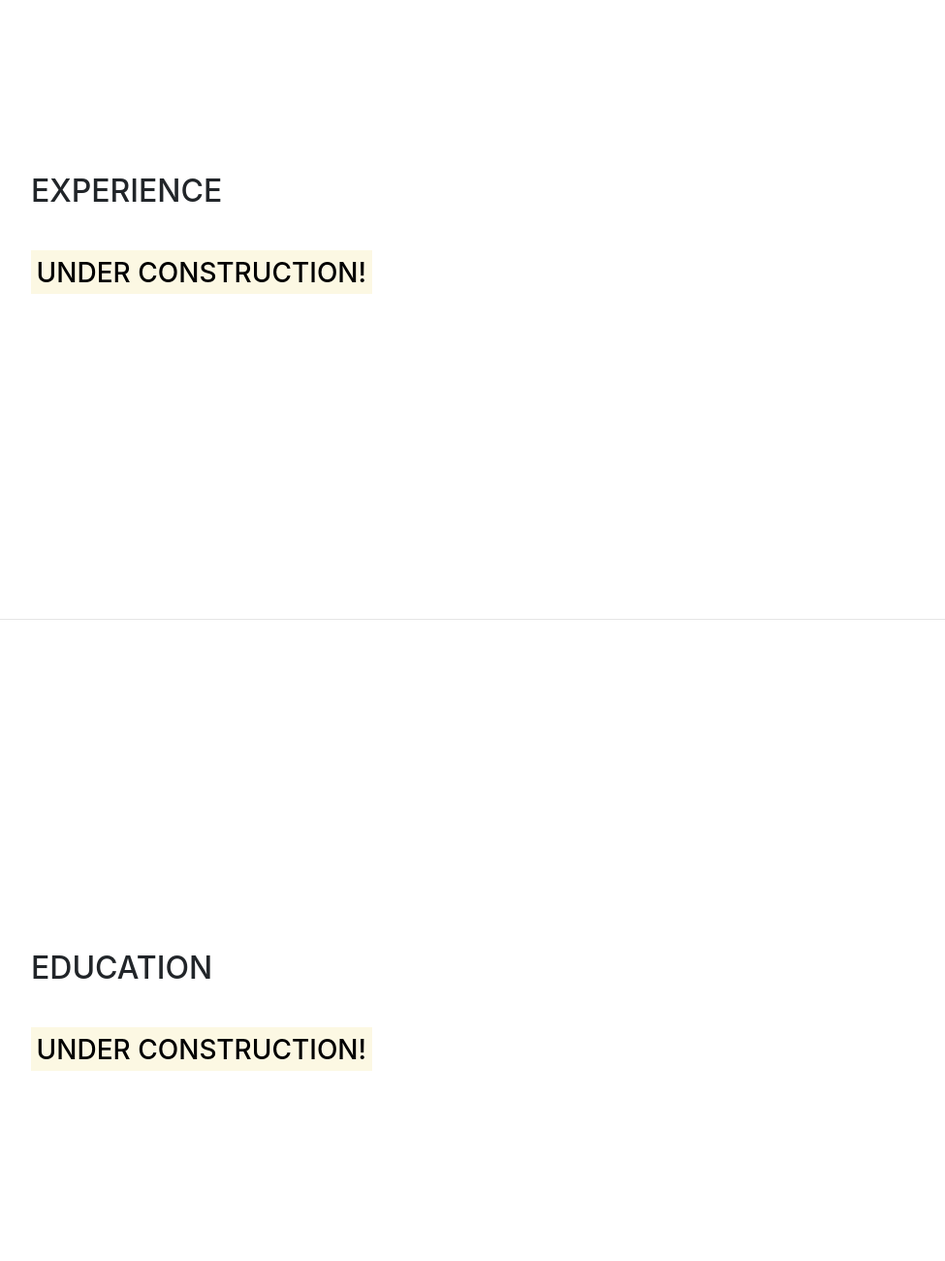
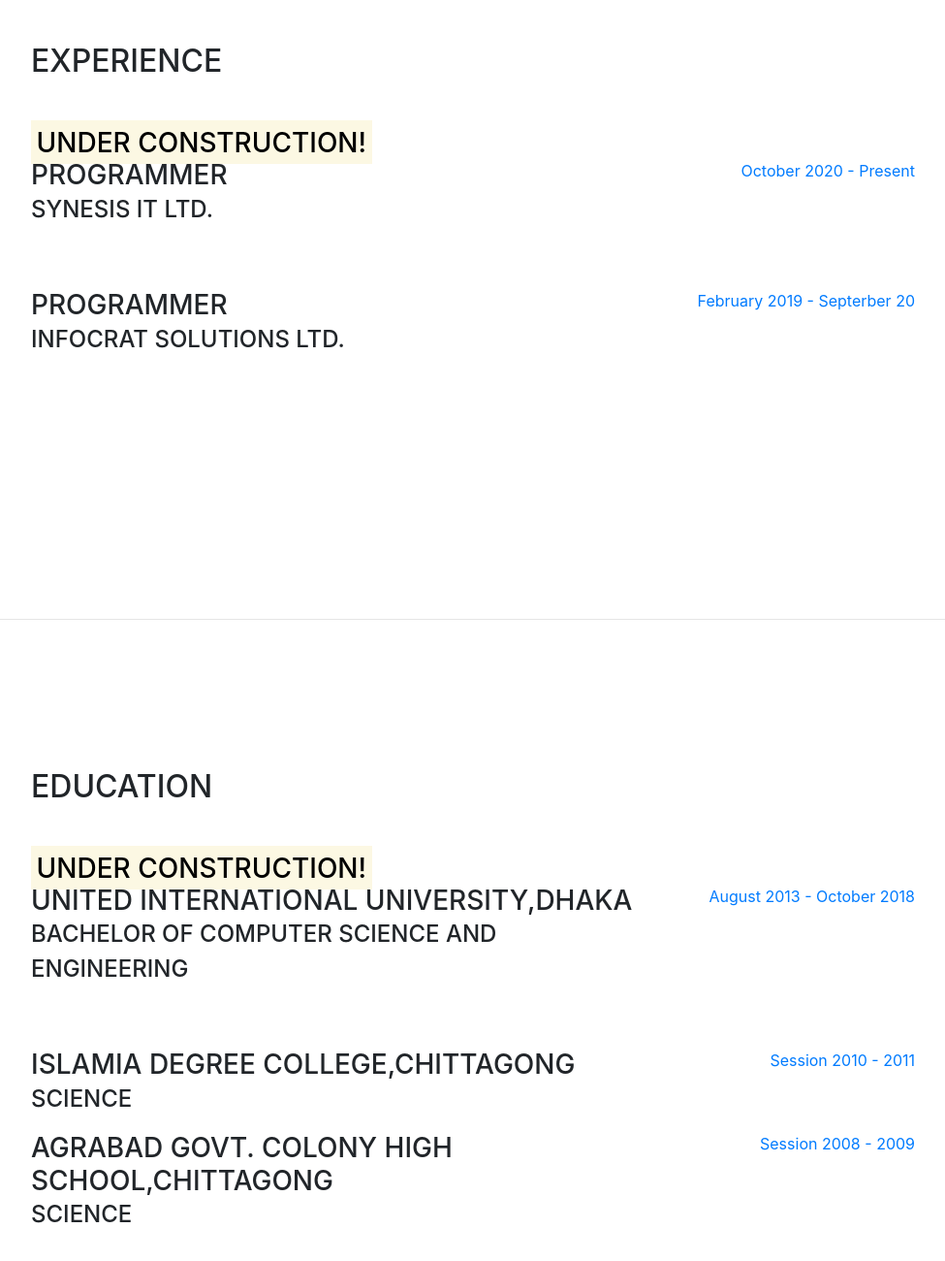
Before and after one commit to nazmulhyder/nazmulhyder.github.io, a website with bundled scripts: page index.html in a window 1280 px wide. Shown: the part 963-2263 px from the top of the page at 97% size, without its empty margins (288-1263 px from the left). Built offline with nearby package versions, Linux system fonts and the light colour scheme; a web font is replaced by a local one.

Commit message:
add work exp and education to index

```diff
--- a/index.html
+++ b/index.html
@@ -100,27 +100,27 @@
 
           <h3 class="mb-0"><mark>Under Construction!</mark></h3>
 
-          <!-- <div class="resume-item d-flex flex-column flex-md-row mb-5">
+          <div class="resume-item d-flex flex-column flex-md-row mb-5">
             <div class="resume-content mr-auto">
-              <h3 class="mb-0">Senior Web Developer</h3>
-              <div class="subheading mb-3">Intelitec Solutions</div>
-              <p>Bring to the table win-win survival strategies to ensure proactive domination. At the end of the day, going forward, a new normal that has evolved from generation X is on the runway heading towards a streamlined cloud solution. User generated content in real-time will have multiple touchpoints for offshoring.</p>
+              <h3 class="mb-0">Programmer</h3>
+              <div class="subheading mb-3">Synesis IT Ltd.</div>
+              <!-- <p>Research & Development heathcare CRM based project</p> -->
             </div>
             <div class="resume-date text-md-right">
-              <span class="text-primary">March 2013 - Present</span>
+              <span class="text-primary">October 2020 - Present</span>
             </div>
-          </div> -->
+          </div>
 
-          <!-- <div class="resume-item d-flex flex-column flex-md-row mb-5">
+          <div class="resume-item d-flex flex-column flex-md-row mb-5">
             <div class="resume-content mr-auto">
-              <h3 class="mb-0">Web Developer</h3>
-              <div class="subheading mb-3">Intelitec Solutions</div>
-              <p>Capitalize on low hanging fruit to identify a ballpark value added activity to beta test. Override the digital divide with additional clickthroughs from DevOps. Nanotechnology immersion along the information highway will close the loop on focusing solely on the bottom line.</p>
+              <h3 class="mb-0">Programmer</h3>
+              <div class="subheading mb-3">Infocrat Solutions Ltd.</div>
+              <!-- <p>Capitalize on low hanging fruit to identify a ballpark value added activity to beta test. Override the digital divide with additional clickthroughs from DevOps. Nanotechnology immersion along the information highway will close the loop on focusing solely on the bottom line.</p> -->
             </div>
             <div class="resume-date text-md-right">
-              <span class="text-primary">December 2011 - March 2013</span>
+              <span class="text-primary">February 2019 - Septerber 20</span>
             </div>
-          </div> -->
+          </div>
 
           <!-- <div class="resume-item d-flex flex-column flex-md-row mb-5">
             <div class="resume-content mr-auto">
@@ -155,28 +155,39 @@
           <h2 class="mb-5">Education</h2>
             <h3 class="mb-0"><mark>Under Construction!</mark></h3>
 
-          <!-- <div class="resume-item d-flex flex-column flex-md-row mb-5">
+          <div class="resume-item d-flex flex-column flex-md-row mb-5">
             <div class="resume-content mr-auto">
-              <h3 class="mb-0">University of Colorado Boulder</h3>
-              <div class="subheading mb-3">Bachelor of Science</div>
-              <div>Computer Science - Web Development Track</div>
-              <p>GPA: 3.23</p>
+              <h3 class="mb-0">United International University,Dhaka</h3>
+              <div class="subheading mb-3">Bachelor of Computer Science and Engineering</div>
+              <!-- <div>Computer Science - Web Development Track</div> -->
+              <!-- <p>GPA: 3.23</p> -->
             </div>
             <div class="resume-date text-md-right">
-              <span class="text-primary">August 2006 - May 2010</span>
+              <span class="text-primary">August 2013 - October 2018</span>
             </div>
-          </div> -->
+          </div>
 
-          <!-- <div class="resume-item d-flex flex-column flex-md-row">
+          <div class="resume-item d-flex flex-column flex-md-row">
             <div class="resume-content mr-auto">
-              <h3 class="mb-0">James Buchanan High School</h3>
-              <div class="subheading mb-3">Technology Magnet Program</div>
-              <p>GPA: 3.56</p>
+              <h3 class="mb-0">Islamia Degree College,Chittagong</h3>
+              <div class="subheading mb-3">Science</div>
+              <!-- <p>GPA: 3.56</p> -->
             </div>
             <div class="resume-date text-md-right">
-              <span class="text-primary">August 2002 - May 2006</span>
+              <span class="text-primary">Session 2010 - 2011</span>
             </div>
-          </div> -->
+          </div>
+
+          <div class="resume-item d-flex flex-column flex-md-row">
+            <div class="resume-content mr-auto">
+              <h3 class="mb-0">Agrabad Govt. Colony High School,Chittagong</h3>
+              <div class="subheading mb-3">Science</div>
+              <!-- <p>GPA: 3.56</p> -->
+            </div>
+            <div class="resume-date text-md-right">
+              <span class="text-primary">Session 2008 - 2009</span>
+            </div>
+          </div>
 
         </div>
       </section>
```
